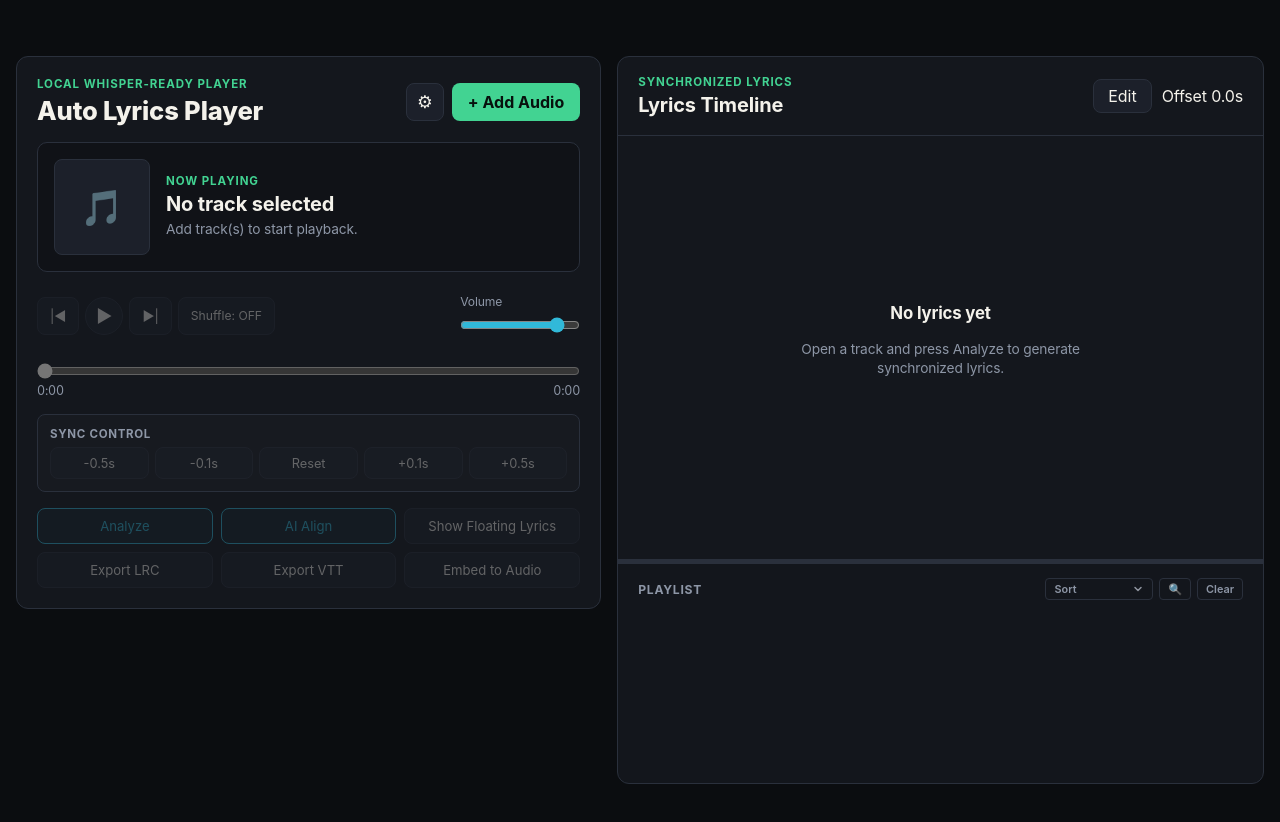
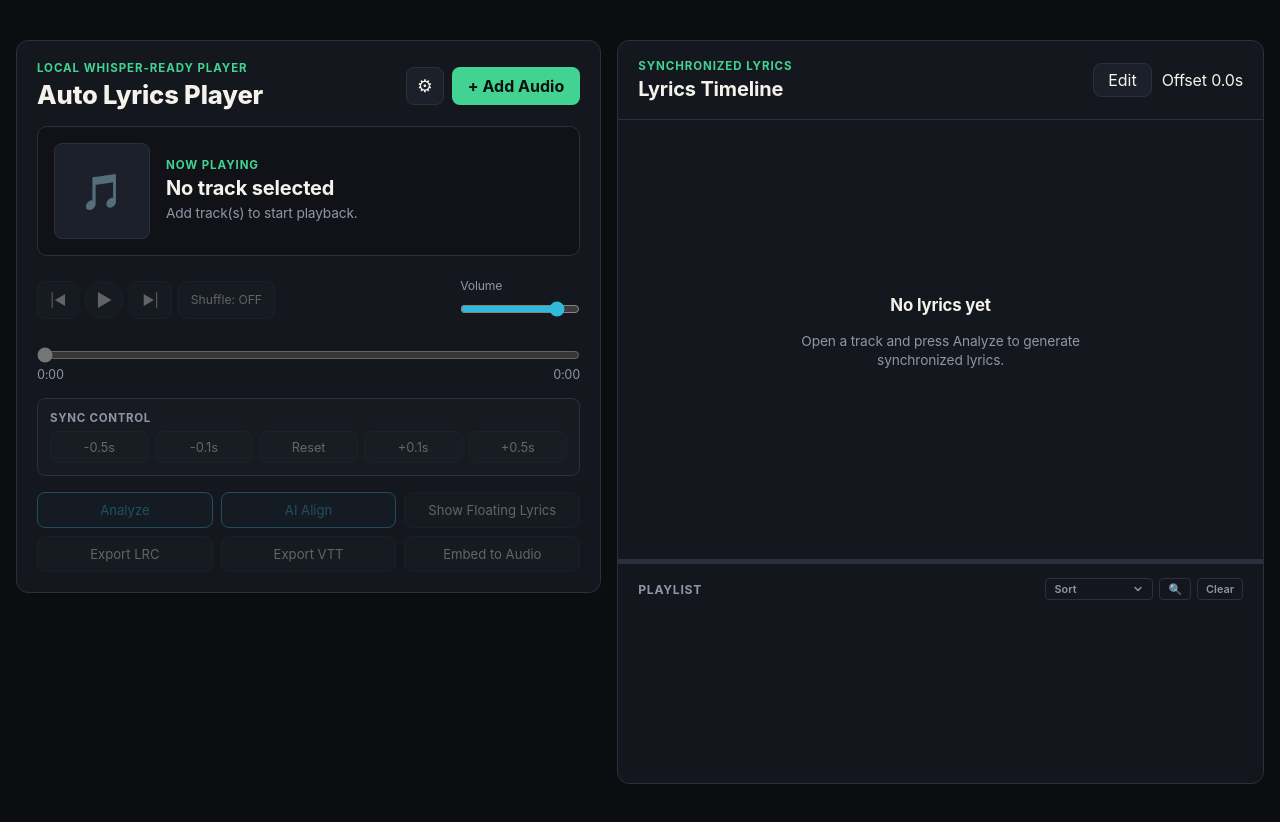
Before and after one commit to chaanheeLEE/AutoLyricsMusicPlayer, an Electron app: page src/renderer/index.html in a window 1280 px wide. Drawn offline with Linux system fonts and the light colour scheme; no server answers.

Commit message:
design: 상단 여백 축소

```diff
--- a/src/renderer/css/layout.css
+++ b/src/renderer/css/layout.css
@@ -3,8 +3,8 @@
   display: grid;
   grid-template-columns: minmax(440px, 0.95fr) minmax(420px, 1.05fr);
   gap: 16px;
-  height: calc(100vh - 40px);
-  margin-top: 40px;
+  height: calc(100vh - 24px);
+  margin-top: 24px;
   padding: 16px;
   overflow: hidden;
 }
@@ -48,7 +48,7 @@
   top: 0;
   left: 0;
   right: 0;
-  height: 40px;
+  height: 24px;
   background: var(--bg);
   -webkit-app-region: drag;
   z-index: 9999;
```
